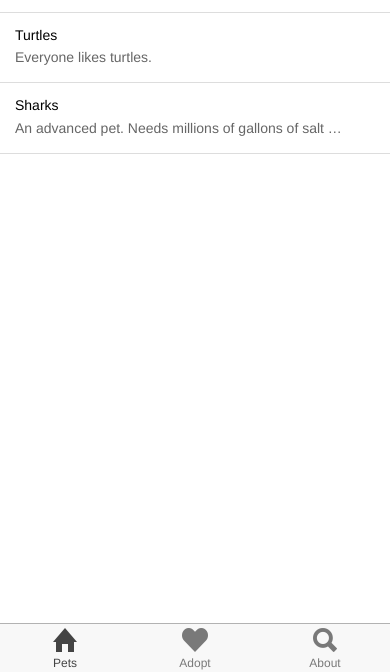
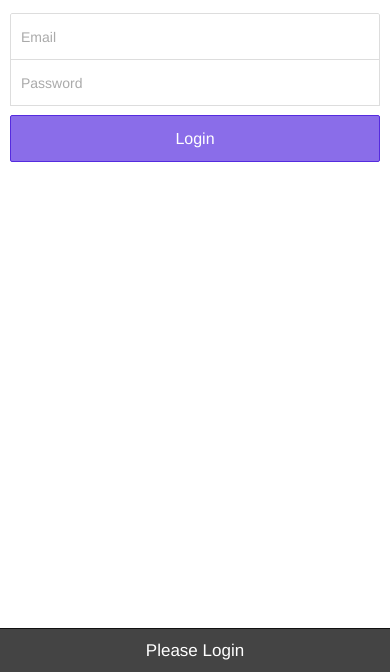
Before and after one commit to thortek/dgm4790-spring2014, a plain HTML site: page www/index.html at #/login in a window 390 px wide. Shown: the part 172-844 px from the top of the page. Drawn offline with Linux system fonts and the light colour scheme; some packages are replaced by stand-ins of ours; files whose address does not match are found by name.

Commit message:
Added basic structure to radar app

```diff
--- a/www/js/app.js
+++ b/www/js/app.js
@@ -15,6 +15,11 @@ angular.module('starter', ['ionic', 'starter.services', 'starter.controllers'])
   // Set up the various states which the app can be in.
   // Each state's controller can be found in controllers.js
   $stateProvider
+    // setup a login state
+    .state('login', {
+      url: "/login",
+      templateUrl: "templates/login.html"
+    })
 
     // setup an abstract state for the tabs directive
     .state('tab', {
@@ -63,6 +68,6 @@ angular.module('starter', ['ionic', 'starter.services', 'starter.controllers'])
     });
 
   // if none of the above states are matched, use this as the fallback
-  $urlRouterProvider.otherwise('/tab/pets');
+  $urlRouterProvider.otherwise('login');
 
 });
--- /dev/null
+++ b/www/templates/login.html
@@ -0,0 +1,37 @@
+<!--
+  This template gets placed in the Pet tab's <nav-view> directive.
+  It was wired up in the app config (app.js)
+  The 'pets' data comes from its $scope within PetIndexCtrl (controller.js)
+-->
+<view title="'Login'">
+  <content has-header="true" has-tabs="true">
+
+    <!-- Card -->
+    <div class="card">
+      <div class="item item-text-wrap">
+        <h1>Dean Radar</h1>
+        <p>Please login below to get started.</p>
+      </div>
+    </div>
+
+    <!-- Login Block -->
+    <div class="list list-inset">
+      <label class="item item-input">
+        <input type="text" placeholder="Email">
+      </label>
+      <label class="item item-input">
+        <input type="password" placeholder="Password">
+      </label>
+      <button class="button button-block button-royal">
+        Login
+      </button>
+    </div>
+
+  </content>
+
+
+
+  <div class="bar bar-footer bar-dark">
+    <div class="title">Please Login</div>
+  </div>
+</view>
--- a/www/templates/tabs.html
+++ b/www/templates/tabs.html
@@ -8,19 +8,19 @@
 
 
   <!-- Pets Tab -->
-  <tab title="Pets" icon="icon ion-home" href="#/tab/pets">
+  <tab title="Home" icon="icon ion-home" href="#/tab/pets">
     <nav-view name="pets-tab"></nav-view>
   </tab>
 
 
   <!-- Adopt Tab -->
-  <tab title="Adopt" icon="icon ion-heart" href="#/tab/adopt">
+  <tab title="Schedule" icon="icon ion-ios7-bookmarks" href="#/tab/adopt">
     <nav-view name="adopt-tab"></nav-view>
   </tab>
 
 
   <!-- About Tab -->
-  <tab title="About" icon="icon ion-search" href="#/tab/about">
+  <tab title="Add Radar Item" icon="icon ion-compose" href="#/tab/about">
     <nav-view name="about-tab"></nav-view>
   </tab>
 
```
